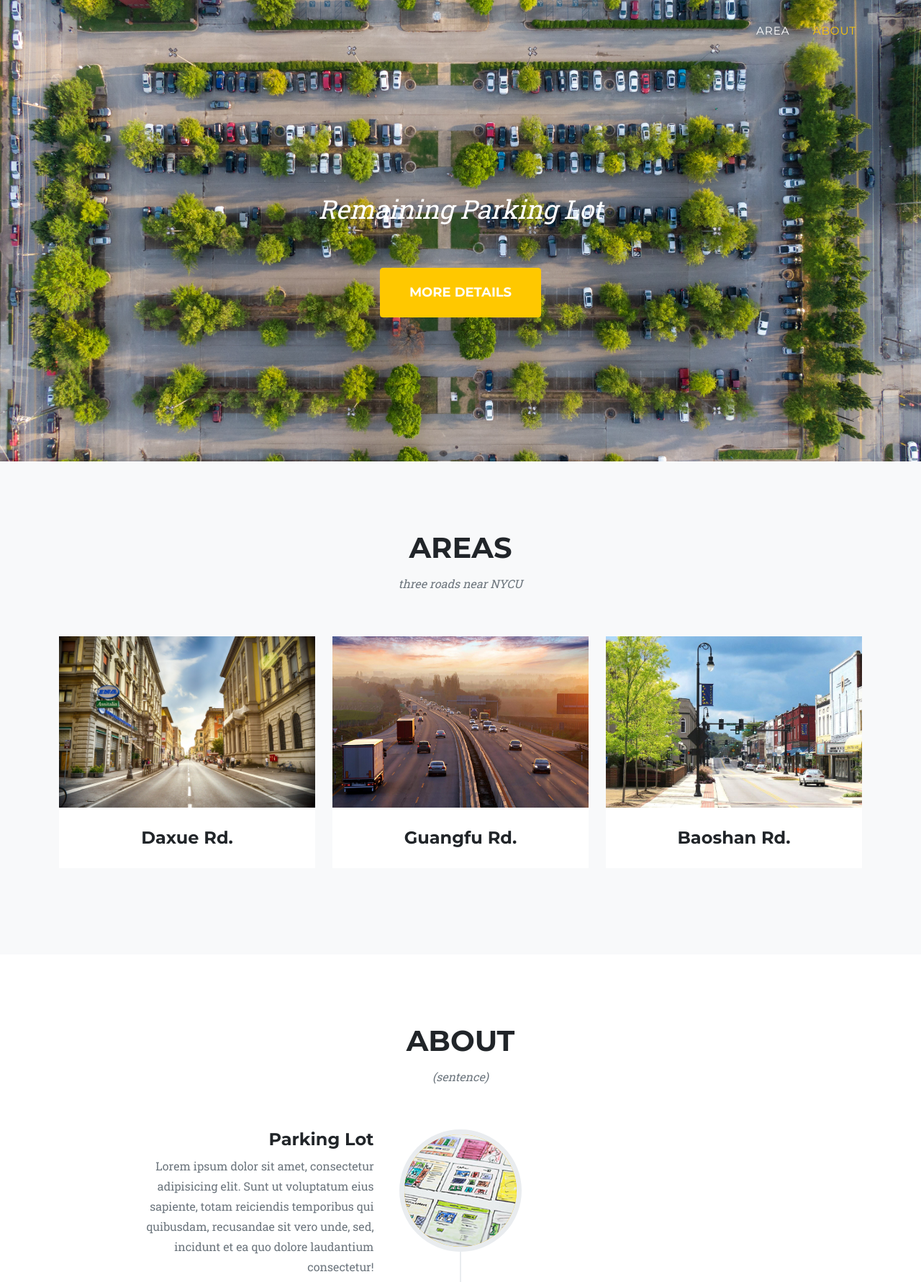
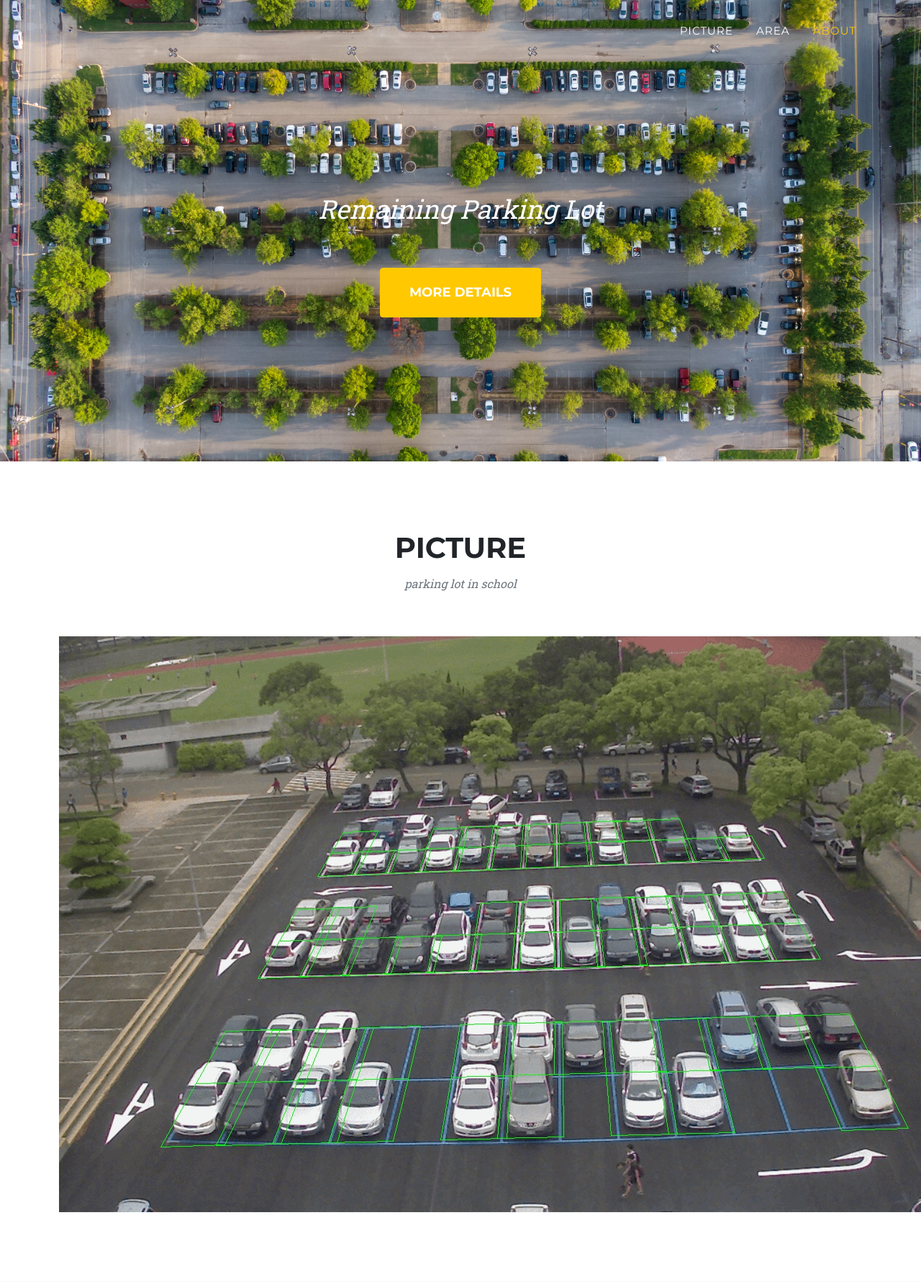
Before and after one commit to lon5948/Parking-Space-Monitoring-System, a Flask app: template website/templates/index.html in a window 1280 px wide; the page is wider, and only the part inside the window is pictured. Shown: the top 1781 px of that part at 72% size. Run offline with Flask 2, Linux system fonts and the light colour scheme; the template is opened without the code that fills it, so the values that code supplies are empty; some libraries are stand-ins or nearby versions.

Commit message:
add picture in website

```diff
--- a/website/detection.py
+++ b/website/detection.py
@@ -119,12 +119,12 @@ def detect(dataPath, clf, filename):
 
             if clf.classify(frameCroped)==1:
                 f.write('1 ')
-                '''
+
                 green_color = (0, 255, 0) # BGR
                 pts = np.array([[coordinate[i][0], coordinate[i][1]], [coordinate[i][2], coordinate[i][3]], [coordinate[i][6], coordinate[i][7]], [coordinate[i][4], coordinate[i][5]]], np.int32)
                 pts = pts.reshape((4, 1, 2))# 將座標轉為 (頂點數量, 1, 2) 的陣列
                 cv2.polylines(frame, [pts], True, green_color, 1)# 繪製多邊形
-                '''
+
 
             else:
                 if(i < 26):
@@ -145,6 +145,7 @@ def detect(dataPath, clf, filename):
         #print('Section C: ', c)
         r = random.randint(1,10)
         if r == 10:
+            cv2.imwrite('static/assets/img/pic.jpg',frame)
             return a, b, c, total, dic
 
         #f.write('\n')
--- a/website/templates/index.html
+++ b/website/templates/index.html
@@ -17,6 +17,7 @@
                 <a class="navbar-brand" href="#page-top"></a>
                 <div class="collapse navbar-collapse" id="navbarResponsive">
                     <ul class="navbar-nav text-uppercase ms-auto py-4 py-lg-0">
+                        <li class="nav-item"><a class="nav-link" href="#pic">Picture</a></li>
                         <li class="nav-item"><a class="nav-link" href="#portfolio">Area</a></li>
                         <li class="nav-item"><a class="nav-link" href="#about">About</a></li>
                     </ul>
@@ -31,6 +32,16 @@
                 <a class="btn btn-primary btn-xl text-uppercase" href="#portfolio">More Details</a>
             </div>
         </header>
+        <!-- Picture -->
+        <section class="page-section" id="pic">
+            <div class="container">
+                <div class="text-center">
+                    <h2 class="section-heading text-uppercase">Picture</h2>
+                    <h3 class="section-subheading text-muted">parking lot in school</h3>
+                    <img src="../static/assets/img/pic.jpg" alt="..." />
+                </div>
+            </div>
+        </section>
         <!--Grid-->
         <section class="page-section bg-light" id="portfolio">
             <div class="container">
```
Also changed, not shown: website/Adaboost_pred.txt (+1 -1 lines), website/static/assets/img/pic.jpg (added).
